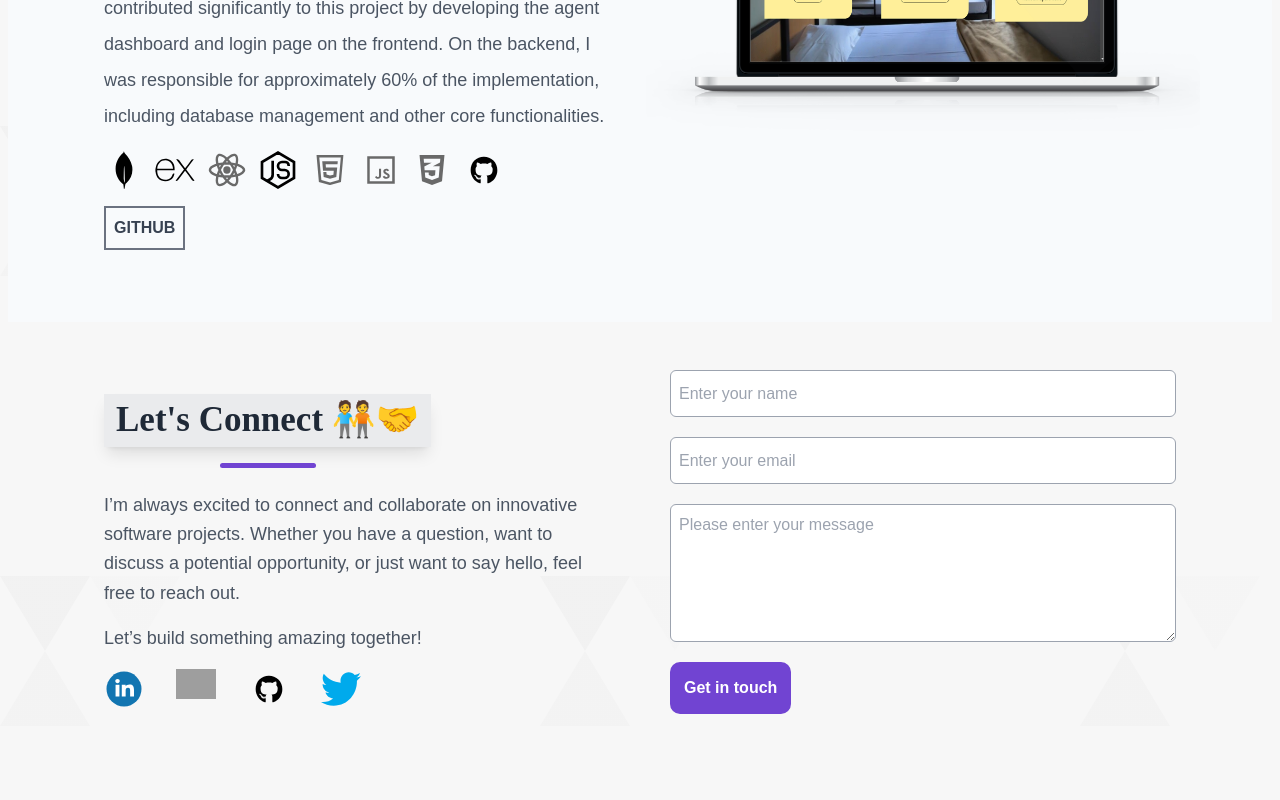
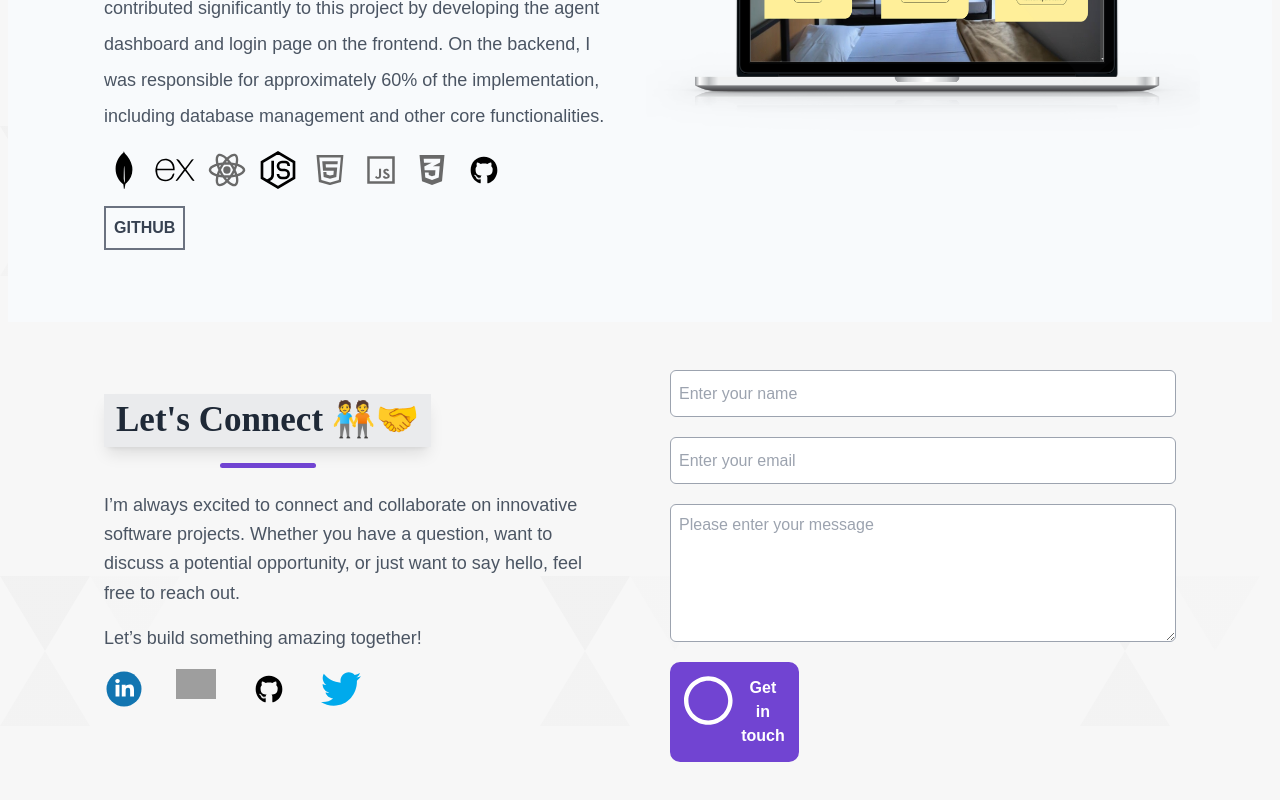
Before and after one commit to k2lawbaaba/kolawole-portfolio, a Next.js app: page / in a window 1280 px wide. Shown: the part 3924-4724 px from the top of the page. Built offline with nearby package versions, Linux system fonts and the light colour scheme; grey boxes are pictures that could not be loaded; a web font is replaced by a local one.

Commit message:
Update contact.js

```diff
--- a/src/app/components/contact.js
+++ b/src/app/components/contact.js
@@ -138,9 +138,11 @@ const Contact = () => {
             ></textarea>
             <button
               type="submit"
-              className="border-2 sm:p-3 p-2 w-fit flex gap-2 font-bold rounded-[10px] border-[#7144d2] bg-[#7144d2] text-white  transition-transform duration-300 ease-in-out transform hover:scale-105"
+              className="border-2 sm:p-3 p-2 w-auto flex gap-2 font-bold rounded-[10px] border-[#7144d2] bg-[#7144d2] text-white  transition-transform duration-300 ease-in-out transform hover:scale-105"
             >
-              {isLoading && <Spinner />}
+              {/* {isLoading &&
+              } */}
+              <Spinner />
               Get in touch
             </button>
 
```
